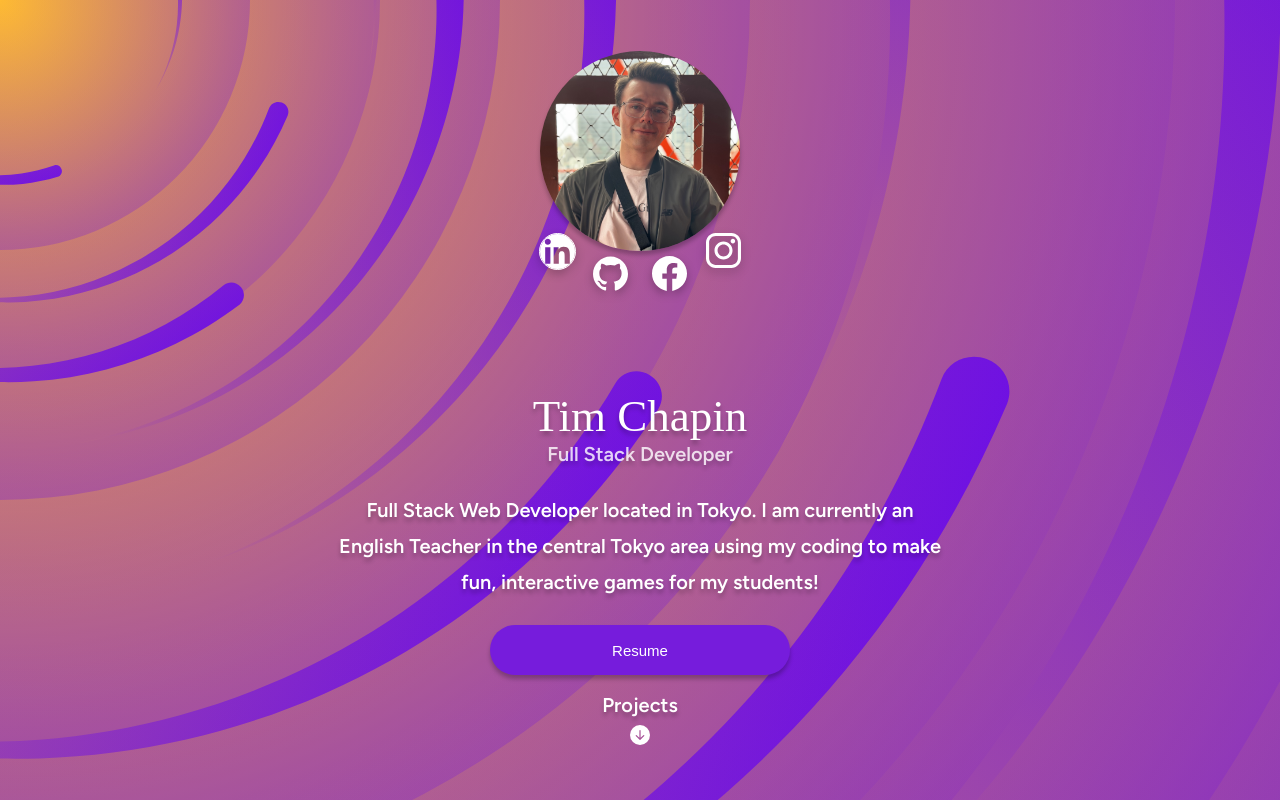
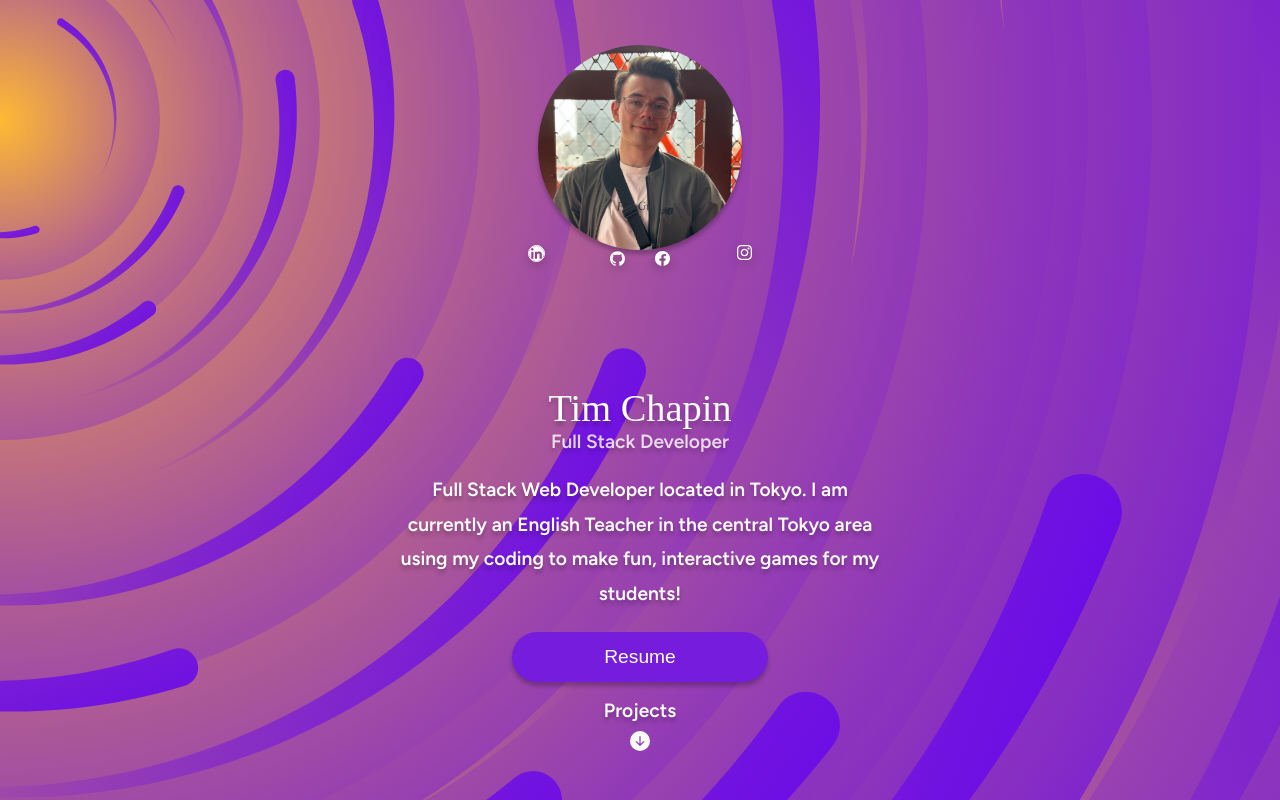
Before and after one commit to timchapin96/my-portfolio, a React (Create React App) app: page / in a window 1280 px wide. Shown: the top 800 px of the page. Built offline with nearby package versions, Linux system fonts and the light colour scheme; a web font is replaced by a local one.

Commit message:
Fixed background scaling issue

```diff
--- a/src/App/Background.js
+++ b/src/App/Background.js
@@ -4,16 +4,16 @@
 function Background() {
   return (
     <div className="background">
-      <svg xmlns='http://www.w3.org/2000/svg' viewBox='0 0 100% 150%'>
+      <svg xmlns='http://www.w3.org/2000/svg' viewBox='0 0 2000 1500'>
         <rect fill='#6505EE' width='2000' height='1500' />
         <defs>
           <radialGradient id='a' gradientUnits='objectBoundingBox'>
-            <stop offset='0' stop-color='#FB3' />
-            <stop offset='1' stop-color='#6505EE' />
+            <stop offset='0' stopColor='#FB3' />
+            <stop offset='1' stopColor='#6505EE' />
           </radialGradient>
           <linearGradient id='b' gradientUnits='userSpaceOnUse' x1='0' y1='750' x2='1550' y2='750'>
-            <stop offset='0' stop-color='#b26091' />
-            <stop offset='1' stop-color='#6505EE' />
+            <stop offset='0' stopColor='#b26091' />
+            <stop offset='1' stopColor='#6505EE' />
           </linearGradient>
           <path id='s' fill='url(#b)'
             d='M1549.2 51.6c-5.4 99.1-20.2 197.6-44.2 293.6c-24.1 96-57.4 189.4-99.3 278.6c-41.9 89.2-92.4 174.1-150.3 253.3c-58 79.2-123.4 152.6-195.1 219c-71.7 66.4-149.6 125.8-232.2 177.2c-82.7 51.4-170.1 94.7-260.7 129.1c-90.6 34.4-184.4 60-279.5 76.3C192.6 1495 96.1 1502 0 1500c96.1-2.1 191.8-13.3 285.4-33.6c93.6-20.2 185-49.5 272.5-87.2c87.6-37.7 171.3-83.8 249.6-137.3c78.4-53.5 151.5-114.5 217.9-181.7c66.5-67.2 126.4-140.7 178.6-218.9c52.3-78.3 96.9-161.4 133-247.9c36.1-86.5 63.8-176.2 82.6-267.6c18.8-91.4 28.6-184.4 29.6-277.4c0.3-27.6 23.2-48.7 50.8-48.4s49.5 21.8 49.2 49.5c0 0.7 0 1.3-0.1 2L1549.2 51.6z' />
@@ -57,7 +57,7 @@ function Background() {
               <use href='#g' transform='rotate(120)' />
               <use href='#g' transform='rotate(240)' />
             </g>
-            <circle fill-opacity='0.1' fill='url(#a)' r='3000' />
+            <circle fillOpacity='0.1' fill='url(#a)' r='3000' />
           </g>
         </g>
       </svg>
--- a/src/stylesheets/about_me.scss
+++ b/src/stylesheets/about_me.scss
@@ -9,8 +9,7 @@
 }
 
 .about-me-card {
-  width: 80svw;
-  overflow: hidden;
+  width: 80%;
   display: flex;
   align-items: center;
   justify-content: space-evenly;
@@ -75,10 +74,8 @@
 }
 
 .img-header {
-  width: 50vw;
-  height: 50vw;
-  max-width: 250px;
-  max-height: 250px;
+  width: 25vh;
+  height: 25vh;
   display: flex;
   flex-direction: column;
   align-items: center;
@@ -101,19 +98,13 @@
   .social-links {
     width: 70%;
     height: 20%;
-    padding-bottom: 10svw;
-    padding-top: 5px;
     position: relative;
     display: flex;
     justify-content: space-evenly;
 
-    #github {
-      padding-right: 4px
-    }
-
     #linkedin {
       position: absolute;
-      left: -7.5%;
+      left: -12.5%;
       top: -22.5%;
       border-radius: 50%;
       border: solid 1px white;
@@ -121,13 +112,13 @@
 
     #instagram {
       position: absolute;
-      right: -7.5%;
+      right: -12.5%;
       top: -22.5%;
     }
 
     img {
       width: 7svw;
-      max-width: 35px;
+      max-width: 15px;
       filter: drop-shadow(0 4px 4px rgba(0, 0, 0, 0.25));
     }
   }
@@ -172,15 +163,15 @@
 @media screen and (min-width: 600px) {
   .about-me-card {
     h1 {
-      font-size: 45px;
+      font-size: 3vw;
     }
 
     h3 {
-      font-size: 20px;
+      font-size: 1.5vw;
     }
 
     p {
-      font-size: 20px;
+      font-size: 1.5vw;
     }
 
     .resume {
@@ -189,7 +180,12 @@
       }
 
       button {
-        font-size: 15px;
+        width: 20vw;
+        height: 5vw;
+      }
+
+      button {
+        font-size: 1.5vw;
       }
     }
   }
@@ -202,9 +198,14 @@
     }
   }
 
+  .img-header {
+    width: 20vw;
+    height: 20vw;
+
     .social-links {
-    padding-top: 35px;
-    padding-bottom: 50px;
+      img {
+        width: 2.5vw;
+      }
 
       #linkedin {
         top: -10% !important;
@@ -214,6 +215,7 @@
         top: -10% !important;
       }
     }
+  }
 
   .summary {
     p {
```
Lines whose indentation alone changed are shown as unchanged.
